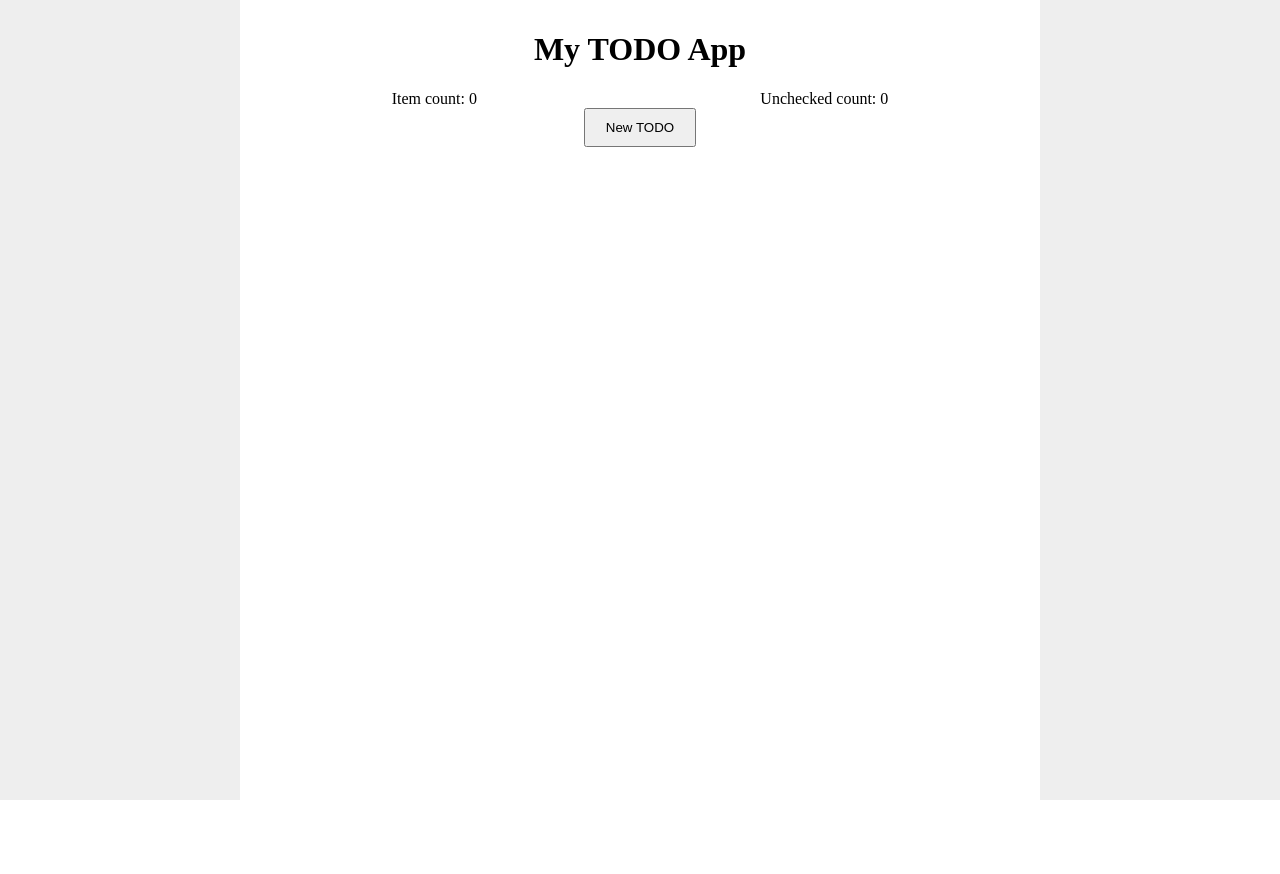
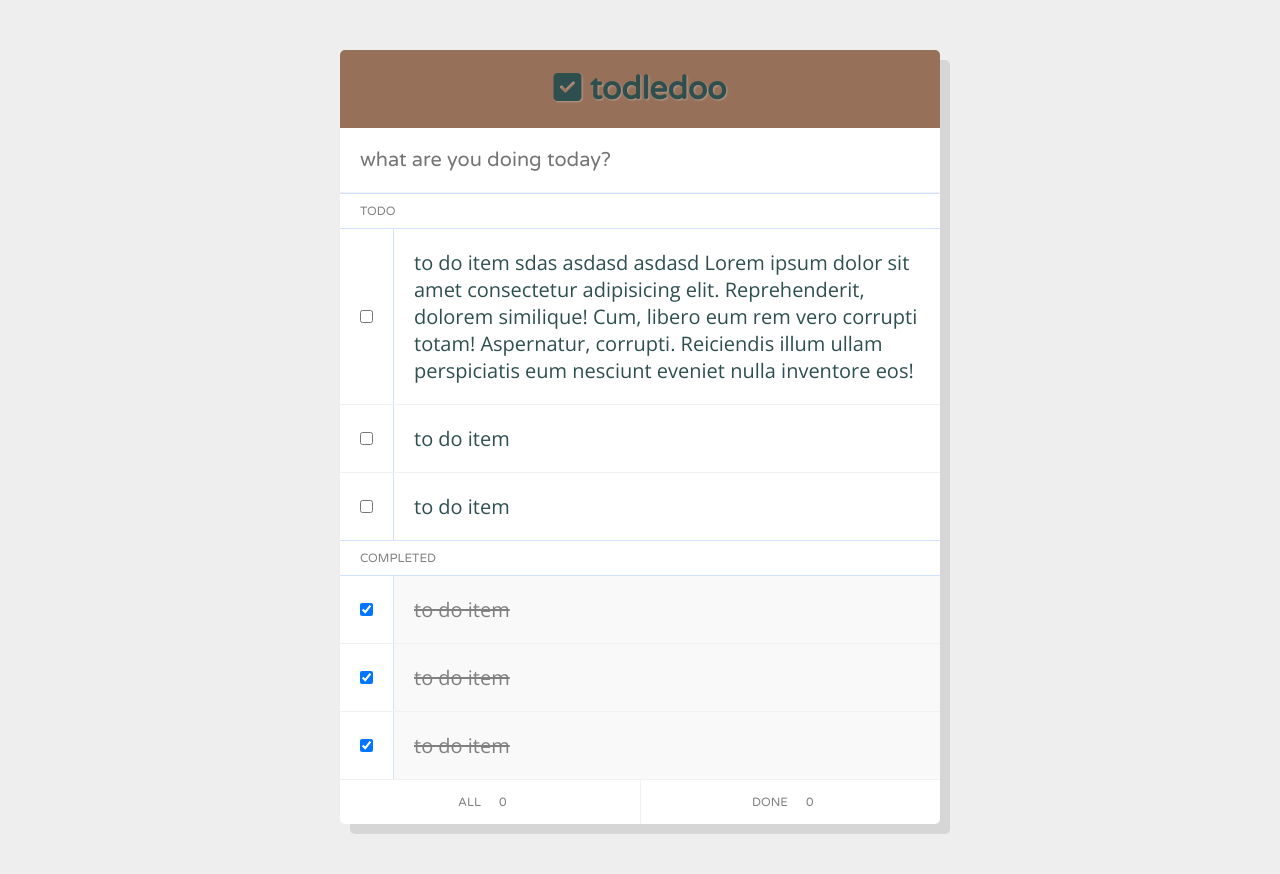
Before and after one commit to ramidem/366DaysOfCode, a PHP site: page / in a window 1280 px wide. Before the commit the page ends 800 px from the top, so only its background shows below. Run offline with PHP 8.4, Linux system fonts and the light colour scheme; some libraries are stand-ins or nearby versions.

Commit message:
CS50M ReactNative project0: html+css

```diff
--- a/CS50M/reactNative/projects/project0/index.html
+++ b/CS50M/reactNative/projects/project0/index.html
@@ -3,16 +3,67 @@
   <head>
     <title>TODO App</title>
     <link rel="stylesheet" type="text/css" href="./styles.css" />
+    <link
+      href="https://fonts.googleapis.com/css2?family=Open+Sans&family=Varela+Round&display=swap"
+      rel="stylesheet"
+    />
+    <script
+      src="https://kit.fontawesome.com/d7d6467cf2.js"
+      crossorigin="anonymous"
+    ></script>
   </head>
   <body>
     <div class="container center">
-      <h1 class="center title">My TODO App</h1>
+      <h1 class="center title"><i class="fas fa-check-square"></i> todledoo</h1>
+      <form id="todo-form">
+        <input
+          type="text"
+          class="addTodo"
+          id="addTodo"
+          placeholder="what are you doing today?"
+        />
+      </form>
+      <ul id="todo-list" class="todo-list">
+        <h2>todo</h2>
+        <li class="todo-item">
+          <input type="checkbox" />
+          <p>
+            to do item sdas asdasd asdasd Lorem ipsum dolor sit amet consectetur
+            adipisicing elit. Reprehenderit, dolorem similique! Cum, libero eum
+            rem vero corrupti totam! Aspernatur, corrupti. Reiciendis illum
+            ullam perspiciatis eum nesciunt eveniet nulla inventore eos!
+          </p>
+          <!-- <span class="delete hovered">Delete</span> -->
+        </li>
+        <li class="todo-item">
+          <input type="checkbox" />
+          <p>to do item</p>
+          <!-- <span class="delete">Delete</span> -->
+        </li>
+        <li class="todo-item">
+          <input type="checkbox" />
+          <p>to do item</p>
+        </li>
+      </ul>
+      <ul id="completed-list" class="todo-list">
+        <h2>Completed</h2>
+        <li class="todo-item">
+          <input type="checkbox" checked />
+          <p>to do item</p>
+        </li>
+        <li class="todo-item">
+          <input type="checkbox" checked />
+          <p>to do item</p>
+        </li>
+        <li class="todo-item">
+          <input type="checkbox" checked />
+          <p>to do item</p>
+        </li>
+      </ul>
       <div class="flow-right controls">
-        <span>Item count: <span id="item-count">0</span></span>
-        <span>Unchecked count: <span id="unchecked-count">0</span></span>
+        <span class="all-items">all <span id="item-count">0</span></span>
+        <span>done <span id="unchecked-count">0</span></span>
       </div>
-      <button class="button center" onClick="newTodo()">New TODO</button>
-      <ul id="todo-list" class="todo-list"></ul>
     </div>
     <script src="./script.js"></script>
   </body>
--- a/CS50M/reactNative/projects/project0/script.js
+++ b/CS50M/reactNative/projects/project0/script.js
@@ -1,14 +1,42 @@
-const classNames = {
-  TODO_ITEM: 'todo-container',
-  TODO_CHECKBOX: 'todo-checkbox',
-  TODO_TEXT: 'todo-text',
-  TODO_DELETE: 'todo-delete',
+// const classNames = {
+//   TODO_ITEM: "todo-container",
+//   TODO_CHECKBOX: "todo-checkbox",
+//   TODO_TEXT: "todo-text",
+//   TODO_DELETE: "todo-delete",
+// };
+
+const todos = [];
+
+const list = document.getElementById("todo-list");
+const todoForm = document.getElementById("todo-form");
+
+const itemCountSpan = document.getElementById("item-count");
+const uncheckedCountSpan = document.getElementById("unchecked-count");
+
+const todo = document.getElementById("addTodo");
+// console.log(list);
+
+function newTodo(e) {
+  e.preventDefault();
+
+  // generate id
+  const chars = "123456789abcdef".split("");
+  let id = [];
+  for (let i = 0; i <= chars.length; i++) {
+    let randomNums = Math.floor(Math.random() * 16);
+    id.push(chars[randomNums]);
+  }
+
+  // add to `todos` array
+  todos.push({ item: todo.value, isDone: false, id: id.join("") });
+
+  // todoForm.reset();
+
+  console.table(todos);
 }
 
-const list = document.getElementById('todo-list')
-const itemCountSpan = document.getElementById('item-count')
-const uncheckedCountSpan = document.getElementById('unchecked-count')
+// todos.map((item) => `<li><p>${item.todo}</p></li>`);
 
-function newTodo() {
-  alert('New TODO button clicked!')
-}
+// console.log(todos);
+
+todoForm.addEventListener("submit", newTodo);
--- a/CS50M/reactNative/projects/project0/styles.css
+++ b/CS50M/reactNative/projects/project0/styles.css
@@ -1,11 +1,40 @@
-* {
-  box-sizing: border-box;
+html,
+body {
+  background-color: #eee;
+  font-family: "Open Sans", sans-serif;
+  color: darkslategray;
+  padding: 0 20px;
 }
 
-html, body {
-  background-color: #eee;
+.container {
+  max-width: 600px;
+  min-width: 360px;
+  margin: 50px auto;
+  background-color: white;
+  border-radius: 5px;
+  box-shadow: 10px 10px 0 rgba(0, 0, 0, 0.1);
+  overflow: hidden;
+}
+
+h1.title {
   margin: 0;
-  padding: 0;
+  padding: 20px;
+  background-color: #967059;
+  text-shadow: 1px 1px 2px rgba(255, 255, 255, 0.3);
+  text-align: center;
+  font-family: "Varela Round", sans-serif;
+}
+
+input.addTodo {
+  font-family: "Varela Round", sans-serif;
+  font-size: 20px;
+  margin: 0;
+  padding: 20px;
+  border: 0;
+  border-bottom: 1px solid #f1f1f1;
+  width: 100%;
+  max-width: 559px;
+  color: darkslategray;
 }
 
 ul {
@@ -14,53 +43,90 @@ ul {
   list-style-type: none;
 }
 
-.center {
-  align-self: center;
+ul.todo-list h2 {
+  color: gray;
+  font-family: "Varela Round", sans-serif;
+  font-size: 12px;
+  font-weight: lighter;
+  text-transform: uppercase;
+  border-top: 1px solid #d1e2ff;
+  border-bottom: 1px solid #d1e2ff;
+  padding: 10px 20px;
+  margin: 0;
 }
+
+li.todo-item {
+  display: flex;
+  align-items: center;
+  border-bottom: 1px solid #f1f1f1;
+  position: relative;
+}
+
+li.todo-item:last-child {
+  border-bottom: 0;
+}
+
+input[type="checkbox"] {
+  margin: 20px;
+}
+
+input:checked + p {
+  color: gray;
+  background: #f9f9f9;
+  text-decoration: line-through;
+}
+
+p {
+  margin: 0;
+  padding: 20px;
+  flex: 1;
+  font-size: 20px;
+  border-left: 1px solid #d1e2ff;
+}
+
+/* span.delete {
+  display: none !important;
+}
+
+li.todo-item:hover span.delete {
+  color: white;
+  background-color: firebrick;
+  font-family: "Varela Round", sans-serif;
+  font-size: 12px;
+  font-weight: lighter;
+  text-transform: uppercase;
+  border: 0;
+  position: absolute;
+  top: 0;
+  right: 0;
+  bottom: 0;
+  padding: 0 20px;
+  margin: 0;
+  display: flex;
+  align-items: center;
+  cursor: pointer;
+} */
 
 .flow-right {
   display: flex;
   justify-content: space-around;
 }
 
-.container {
-  max-width: 800px;
-  margin: 0 auto;
-  padding: 10px;
-  display: flex;
-  flex-direction: column;
-  background-color: white;
-  height: 100vh;
+div.controls {
+  border-top: 1px solid #f1f1f1;
 }
 
-.title, .controls, .button {
-  flex: none;
+div.controls span {
+  color: gray;
+  font-family: "Varela Round", sans-serif;
+  font-size: 12px;
+  font-weight: lighter;
+  text-transform: uppercase;
+  width: 100%;
+  padding: 15px;
+  text-align: center;
 }
 
-.button {
-  padding: 10px 20px;
+span.all-items {
+  border-right: 1px solid #f1f1f1;
 }
-
-.todo-list {
-  flex: 1 1 0;
-  margin-top: 20px;
-  padding: 20px;
-  overflow-y: auto;
-}
-
-.todo-delete {
-  margin: 10px;
-}
-
-.todo-checkbox {
-  margin: 10px;
-}
-
-.todo-container {
-  padding: 20px;
-  border-bottom: 1px solid #333;
-}
-
-.todo-container:first-of-type {
-  border-top: 1px solid #333;
-}
```
